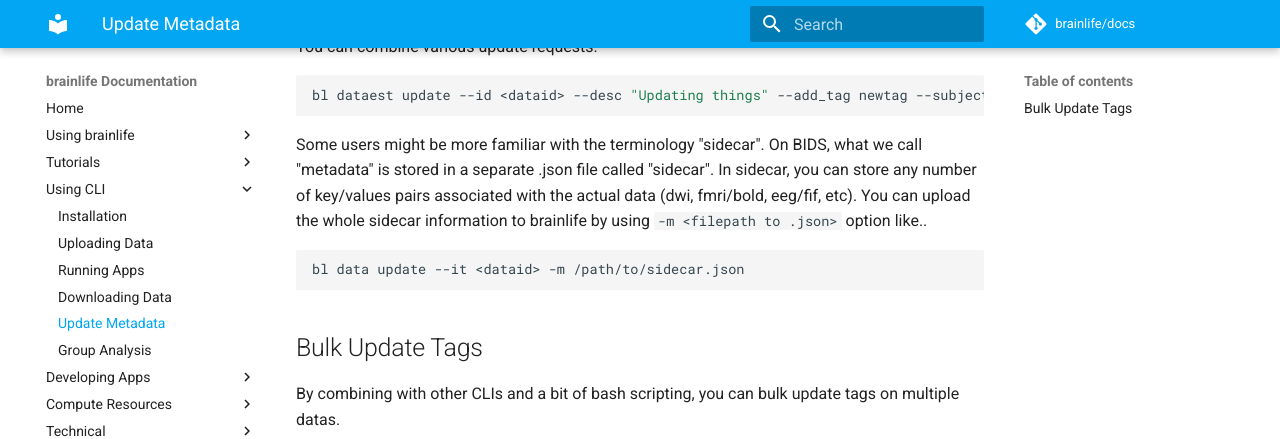
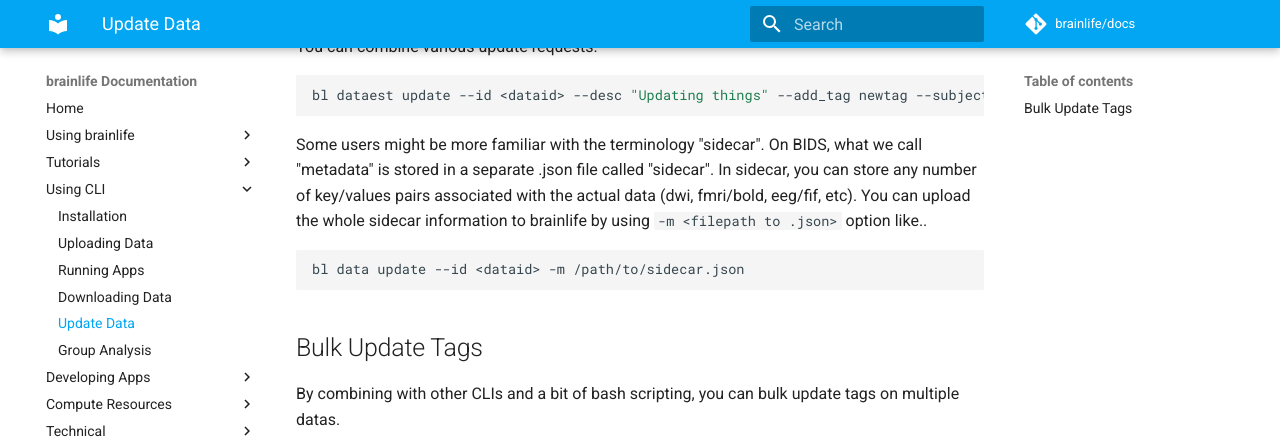
Before and after one commit to brainlife/docs, an MkDocs documentation site: the page built from docs/cli/update.md, in a window 1280 px wide and 900 px high, scrolled down 608 px. Shown: the top 439 px of the window. Built offline with MkDocs 1.6.1 and Material for MkDocs 9.7.7, drawn with Linux system fonts in a browser that asks for light colours; comment, search, counter and statistics services are not loaded.

Commit message:
fixed typo and updated the page title

````diff
--- a/docs/cli/update.md
+++ b/docs/cli/update.md
@@ -32,7 +32,7 @@
 Some users might be more familiar with the terminology "sidecar". On BIDS, what we call "metadata" is stored in a separate .json file called "sidecar". In sidecar, you can store any number of key/values pairs associated with the actual data (dwi, fmri/bold, eeg/fif, etc). You can upload the whole sidecar information to brainlife by using `-m <filepath to .json>` option like..
 
 ```bash
-bl data update --it <dataid> -m /path/to/sidecar.json
+bl data update --id <dataid> -m /path/to/sidecar.json
 ```
 
 
--- a/mkdocs.yml
+++ b/mkdocs.yml
@@ -45,7 +45,7 @@
     - Uploading Data: cli/upload.md
     - Running Apps: cli/app.md
     - Downloading Data: cli/download.md
-    - Update Metadata: cli/update.md
+    - Update Data: cli/update.md
     - Group Analysis: cli/group.md
 
   - Developing Apps:
````
